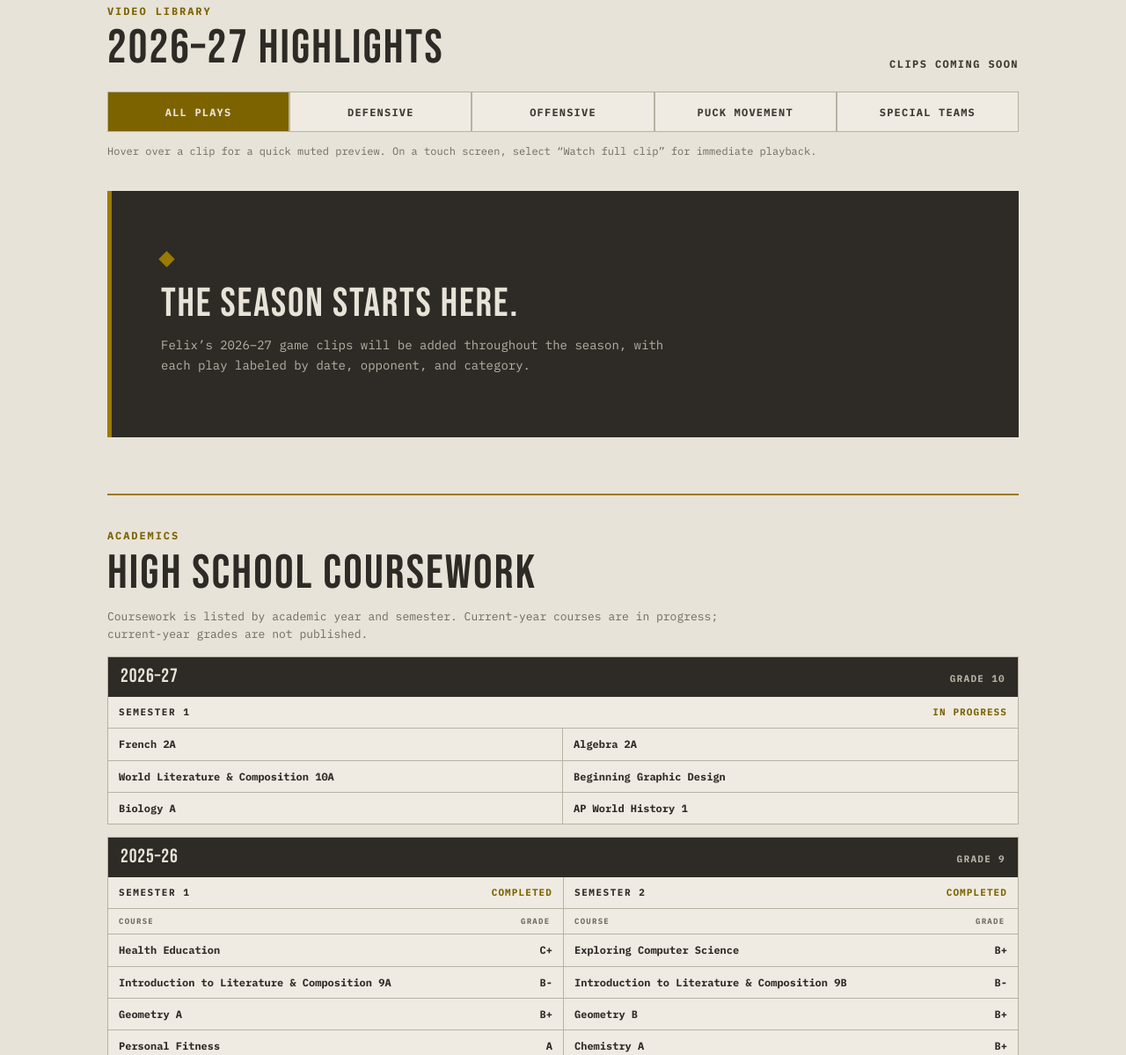
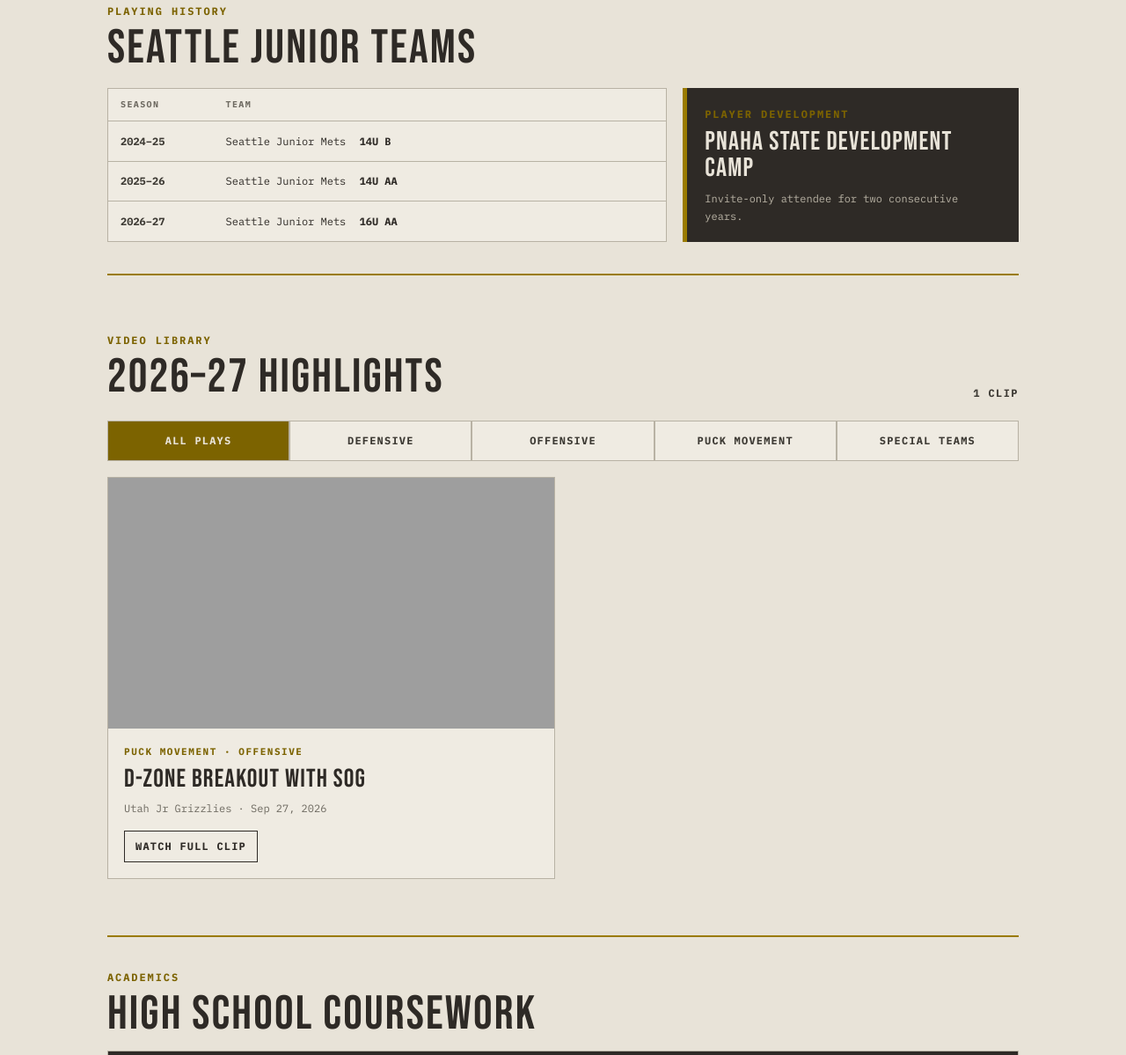
Before and after one commit to gholtgrieve/postandin, a plain HTML site: page felix-holtgrieve/index.html in a window 1280 px wide. Shown: the part 519-1718 px from the top of the page at 88% size. Drawn offline with Linux system fonts and the light colour scheme.

Commit message:
Add Felix profile media workflow and first highlight clip

```diff
--- a/felix-holtgrieve/clips.js
+++ b/felix-holtgrieve/clips.js
@@ -9,15 +9,15 @@
 });
 
 export const clips = [
-  // {
-  //   id: 'unique-play-id',
-  //   title: 'Short play title',
-  //   category: 'defensive',
-  //   opponent: 'Opponent name',
-  //   date: '2026-10-01',
-  //   posterSrc: '/felix-holtgrieve/posters/unique-play-id.jpg',
-  //   previewSrc: 'https://media.example/unique-play-id-preview.mp4',
-  //   fullSrc: 'https://media.example/unique-play-id.mp4',
-  //   captionsSrc: '',
-  // },
+  {
+    id: '2026-09-27-utah-d-zone-breakout-sog',
+    title: 'D-zone breakout with SOG',
+    categories: ['puck-movement', 'offensive'],
+    opponent: 'Utah Jr Grizzlies',
+    date: '2026-09-27',
+    posterSrc: 'https://media.postandin.com/felix/2026-27/2026-09-27-utah-d-zone-breakout-sog/v1/2026-09-27-utah-d-zone-breakout-sog.jpg',
+    previewSrc: 'https://media.postandin.com/felix/2026-27/2026-09-27-utah-d-zone-breakout-sog/v1/2026-09-27-utah-d-zone-breakout-sog-preview.mp4',
+    fullSrc: 'https://media.postandin.com/felix/2026-27/2026-09-27-utah-d-zone-breakout-sog/v1/2026-09-27-utah-d-zone-breakout-sog.mp4',
+    captionsSrc: '',
+  },
 ];
--- a/felix-holtgrieve/index.html
+++ b/felix-holtgrieve/index.html
@@ -184,6 +184,52 @@
   white-space: nowrap;
 }
 
+.playing-history {
+  margin-bottom: clamp(42px, 6vw, 64px);
+  padding-bottom: clamp(28px, 4vw, 36px);
+  border-bottom: 2px solid var(--mustard);
+}
+
+.history-layout {
+  display: grid;
+  grid-template-columns: minmax(0, 1.25fr) minmax(280px, .75fr);
+  gap: 18px;
+  margin-top: 18px;
+}
+
+.team-history-table {
+  width: 100%;
+  border: 1px solid var(--rule);
+  border-collapse: collapse;
+  background: var(--panel);
+}
+
+.team-history-table th,
+.team-history-table td {
+  padding: 10px 14px;
+  border-bottom: 1px solid var(--rule);
+  text-align: left;
+}
+
+.team-history-table tr:last-child td { border-bottom: 0; }
+.team-history-table th { color: var(--ink3); font-size: 10px; letter-spacing: .14em; text-transform: uppercase; }
+.history-season { width: 120px; color: var(--ink2); font-size: 12px; font-weight: 700; white-space: nowrap; }
+.history-team { font-size: 12px; }
+.history-team strong { display: inline-block; margin-left: 8px; color: var(--ink); }
+
+.camp-highlight {
+  display: flex;
+  flex-direction: column;
+  justify-content: center;
+  padding: 20px;
+  border-left: 5px solid var(--mustard);
+  background: var(--ink);
+  color: var(--paper);
+}
+
+.camp-highlight h3 { margin-top: 7px; font-family: 'Bebas Neue', sans-serif; font-size: 30px; font-weight: 400; letter-spacing: .04em; line-height: 1; }
+.camp-highlight p:last-child { margin-top: 10px; color: var(--rule); font-size: 12px; }
+
 .clip-filters {
   display: flex;
   flex-wrap: wrap;
@@ -218,12 +264,6 @@
   clip: rect(0, 0, 0, 0);
   white-space: nowrap;
   border: 0;
-}
-
-.preview-hint {
-  margin-top: 12px;
-  color: var(--ink3);
-  font-size: 12px;
 }
 
 .clip-grid {
@@ -298,13 +338,6 @@
   margin-top: clamp(42px, 6vw, 64px);
   padding-top: clamp(28px, 4vw, 36px);
   border-top: 2px solid var(--mustard);
-}
-
-.academic-intro {
-  max-width: 720px;
-  margin-top: 12px;
-  color: var(--ink3);
-  font-size: 13px;
 }
 
 .academic-year {
@@ -388,6 +421,7 @@
   .facts { grid-template-columns: repeat(3, minmax(0, 1fr)); margin-top: 6px; }
   .fact:last-child { grid-column: span 2; }
   .clip-grid { grid-template-columns: 1fr; }
+  .history-layout { grid-template-columns: 1fr; }
   .semester-grid { grid-template-columns: 1fr; }
   .semester-panel + .semester-panel { border-top: 1px solid var(--rule); border-left: 0; }
   .section-heading { display: block; }
@@ -441,6 +475,27 @@
   </section>
 
   <div class="content-inner">
+    <section class="playing-history" aria-labelledby="playing-history-title">
+      <p class="section-kicker">Playing history</p>
+      <h2 id="playing-history-title">Seattle Junior Teams</h2>
+      <div class="history-layout">
+        <table class="team-history-table">
+          <caption class="sr-only">Felix Holtgrieve’s Seattle Junior team history</caption>
+          <thead><tr><th scope="col">Season</th><th scope="col">Team</th></tr></thead>
+          <tbody>
+            <tr><td class="history-season">2024–25</td><td class="history-team">Seattle Junior Mets <strong>14U B</strong></td></tr>
+            <tr><td class="history-season">2025–26</td><td class="history-team">Seattle Junior Mets <strong>14U AA</strong></td></tr>
+            <tr><td class="history-season">2026–27</td><td class="history-team">Seattle Junior Mets <strong>16U AA</strong></td></tr>
+          </tbody>
+        </table>
+        <aside class="camp-highlight" aria-labelledby="camp-highlight-title">
+          <p class="section-kicker">Player development</p>
+          <h3 id="camp-highlight-title">PNAHA State Development Camp</h3>
+          <p>Invite-only attendee for two consecutive years.</p>
+        </aside>
+      </div>
+    </section>
+
     <div class="section-heading">
       <div>
         <p class="section-kicker">Video library</p>
@@ -455,7 +510,6 @@
       <button class="filter-button" type="button" data-category="puck-movement" aria-pressed="false">Puck movement</button>
       <button class="filter-button" type="button" data-category="special-teams" aria-pressed="false">Special teams</button>
     </div>
-    <p class="preview-hint">Hover over a clip for a quick muted preview. On a touch screen, select “Watch full clip” for immediate playback.</p>
     <p class="sr-only" id="clipStatus" role="status" aria-live="polite"></p>
     <div class="clip-grid" id="clipGrid"></div>
     <section class="empty-library" id="emptyLibrary" aria-labelledby="empty-title">
@@ -467,7 +521,6 @@
     <section class="academics" aria-labelledby="academics-title">
       <p class="section-kicker">Academics</p>
       <h2 id="academics-title">High School Coursework</h2>
-      <p class="academic-intro">Coursework is listed by academic year and semester. Current-year courses are in progress; current-year grades are not published.</p>
       <section class="academic-year" aria-labelledby="academic-year-2026">
         <div class="academic-year-header">
           <h3 class="academic-year-title" id="academic-year-2026">2026–27</h3>
--- a/felix-holtgrieve/profile.js
+++ b/felix-holtgrieve/profile.js
@@ -12,6 +12,7 @@
 const dialogMeta = document.querySelector('#dialogMeta');
 const dialogVideo = document.querySelector('#dialogVideo');
 const prefersReducedMotion = window.matchMedia('(prefers-reduced-motion: reduce)');
+const supportsHover = window.matchMedia('(hover: hover)');
 
 let activeCategory = 'all';
 const previewTimers = new WeakMap();
@@ -33,8 +34,12 @@
     : new Intl.DateTimeFormat('en-US', { month: 'short', day: 'numeric', year: 'numeric' }).format(date);
 }
 
+function displayCategories(clip) {
+  return clip.categories.map((category) => categoryLabels[category]).join(' · ');
+}
+
 function ensurePreviewSource(video) {
-  if (prefersReducedMotion.matches || video.src || !video.dataset.src) return;
+  if (prefersReducedMotion.matches || !supportsHover.matches || video.src || !video.dataset.src) return;
   video.src = video.dataset.src;
   video.preload = 'auto';
   video.load();
@@ -57,7 +62,7 @@
 
 function openFullClip(clip) {
   dialogTitle.textContent = clip.title;
-  dialogMeta.textContent = `${categoryLabels[clip.category]} · ${clip.opponent} · ${displayDate(clip.date)}`;
+  dialogMeta.textContent = `${displayCategories(clip)} · ${clip.opponent} · ${displayDate(clip.date)}`;
   dialogVideo.poster = clip.posterSrc || '';
   dialogVideo.src = clip.fullSrc;
 
@@ -93,7 +98,7 @@
 
   const category = document.createElement('p');
   category.className = 'clip-category';
-  category.textContent = categoryLabels[clip.category];
+  category.textContent = displayCategories(clip);
 
   const title = document.createElement('h3');
   title.className = 'clip-title';
@@ -132,7 +137,7 @@
 function renderClips() {
   const visibleClips = activeCategory === 'all'
     ? clips
-    : clips.filter((clip) => clip.category === activeCategory);
+    : clips.filter((clip) => clip.categories.includes(activeCategory));
 
   clipGrid.querySelectorAll('.clip-preview').forEach((preview) => previewObserver?.unobserve(preview));
   clipGrid.replaceChildren(...visibleClips.map(createClipCard));
```
Also changed, not shown: tests/felixProfileVisibility.test.mjs (+39 -3 lines), 4 other files.
